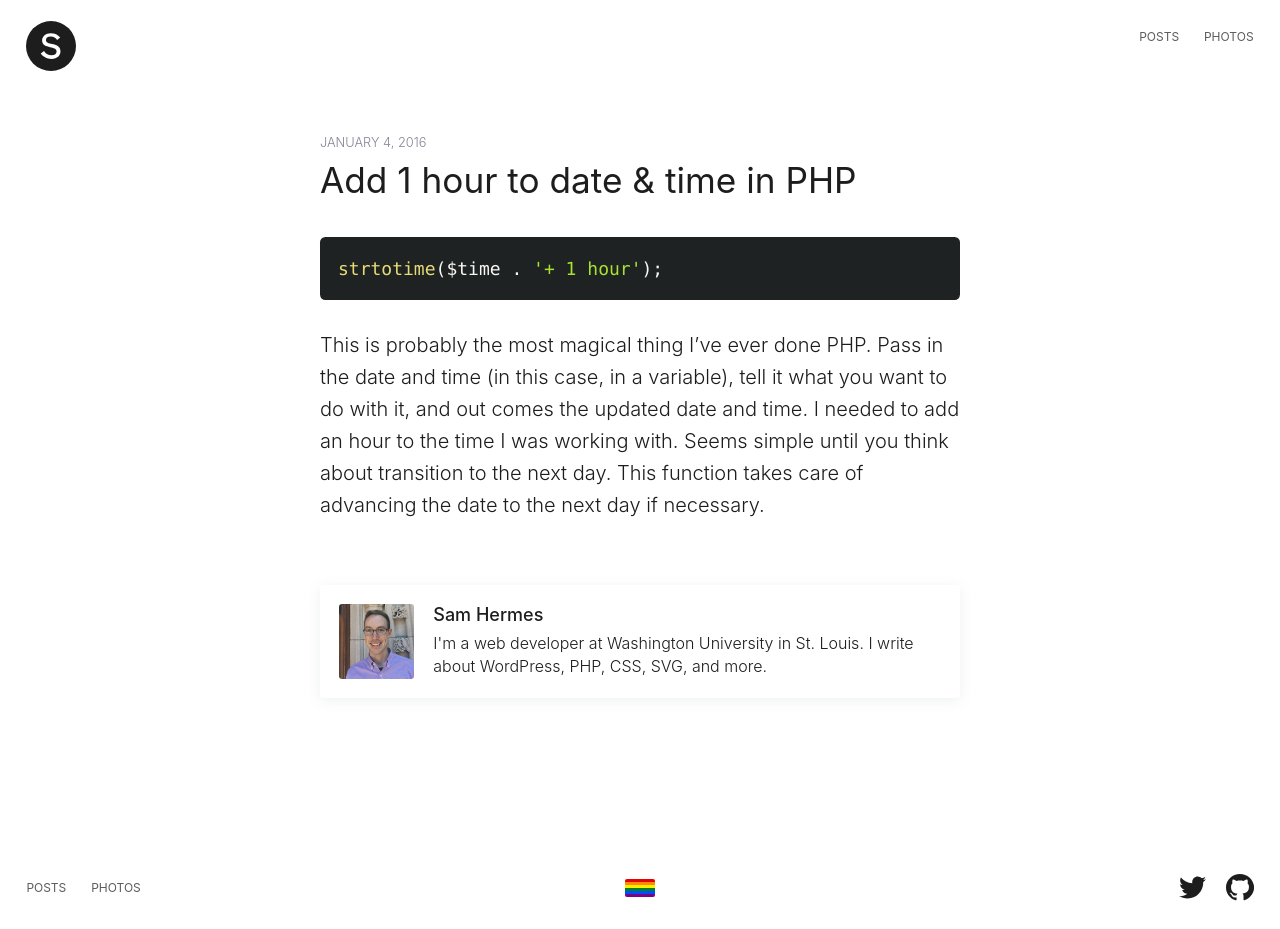
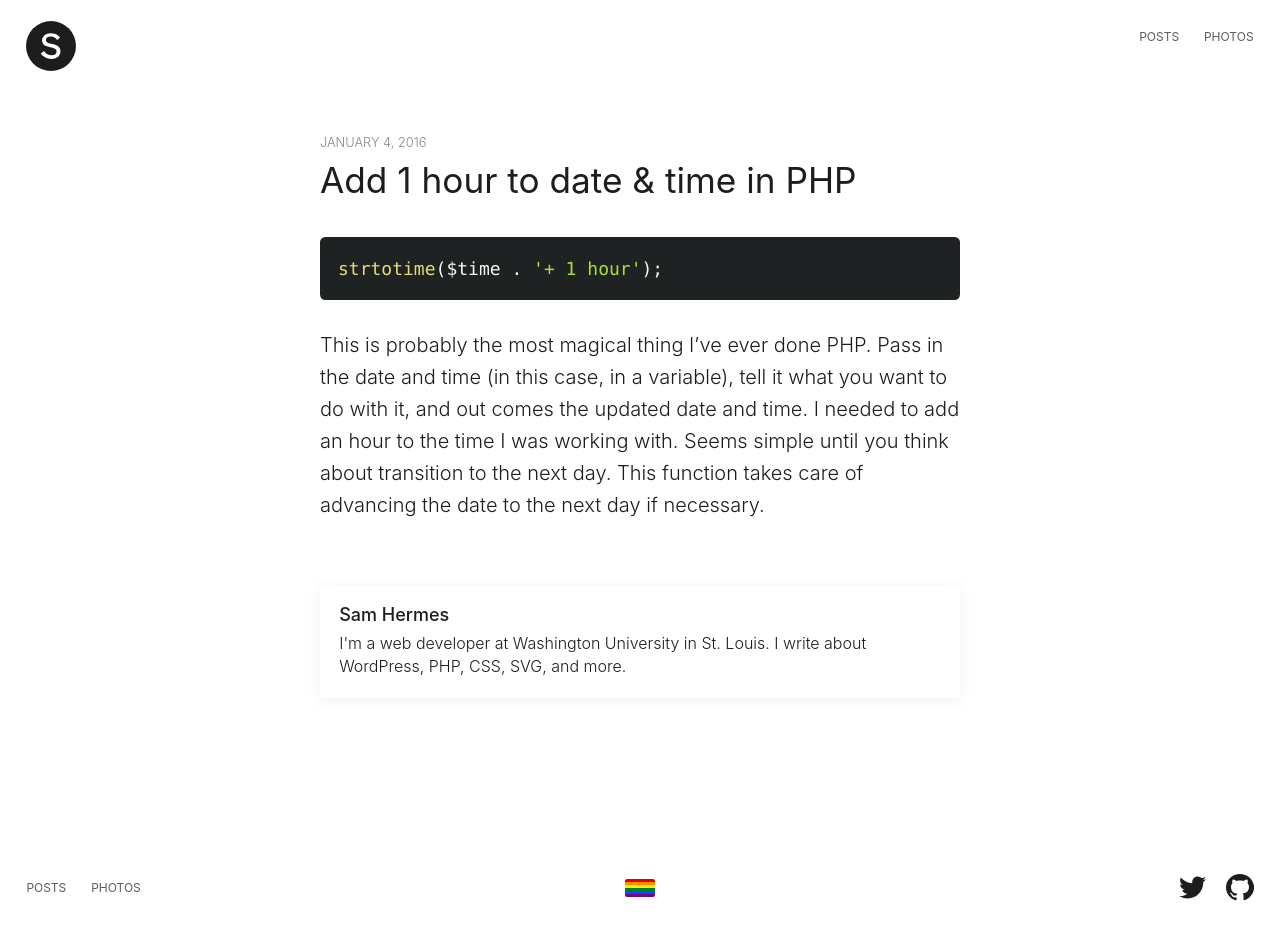
Before and after one commit to samhermes/samhermes.github.io, a Jekyll site: the page built from _posts/2016-01-04-add-one-hour-to-date-and-time-in-php.markdown, in a window 1280 px wide. Built offline with Jekyll 4.4.1, drawn with Linux system fonts in a browser that asks for light colours.

Commit message:
Remove my photo

```diff
--- a/_layouts/post.html
+++ b/_layouts/post.html
@@ -13,7 +13,6 @@ layout: default
   </div>
 
   <div class="about-me">
-  	<img src="/img/samhermes-175.jpg" srcset="/img/samhermes-350.jpg 2x, /img/samhermes-525.jpg 3x" alt="Sam Hermes">
   	<p class="name">Sam Hermes</p>
   	<p class="description">I'm a web developer at Washington University in St. Louis. I write about WordPress, PHP, CSS, SVG, and more.</p>
   </div>
--- a/_sass/_posts.scss
+++ b/_sass/_posts.scss
@@ -183,7 +183,7 @@
   padding: 1.2em;
 
   @media screen and (min-width: 30em) {
-    padding: 1.1em 1.2em 1.2em 7.08em;
+    padding: 1.1em 1.2em 1.2em;
   }
 
   img {
```
Also changed, not shown: img/samhermes-175.jpg (deleted), img/samhermes-350.jpg (deleted), img/samhermes-525.jpg (deleted).
